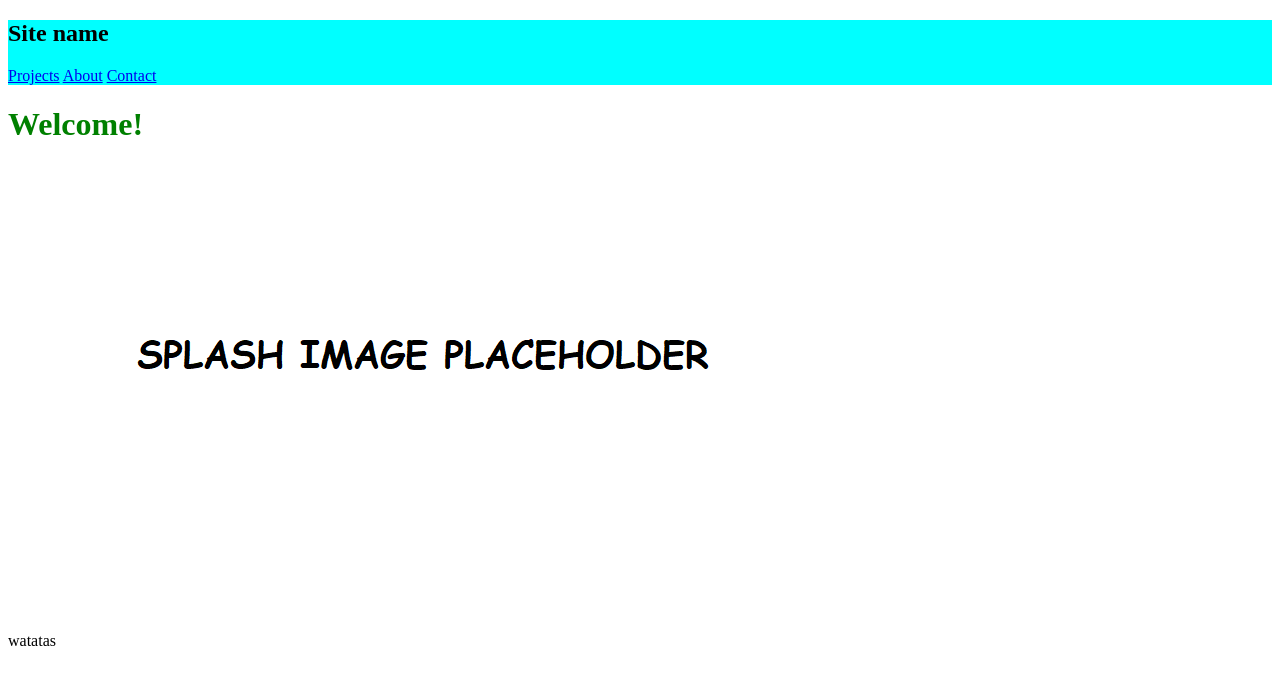
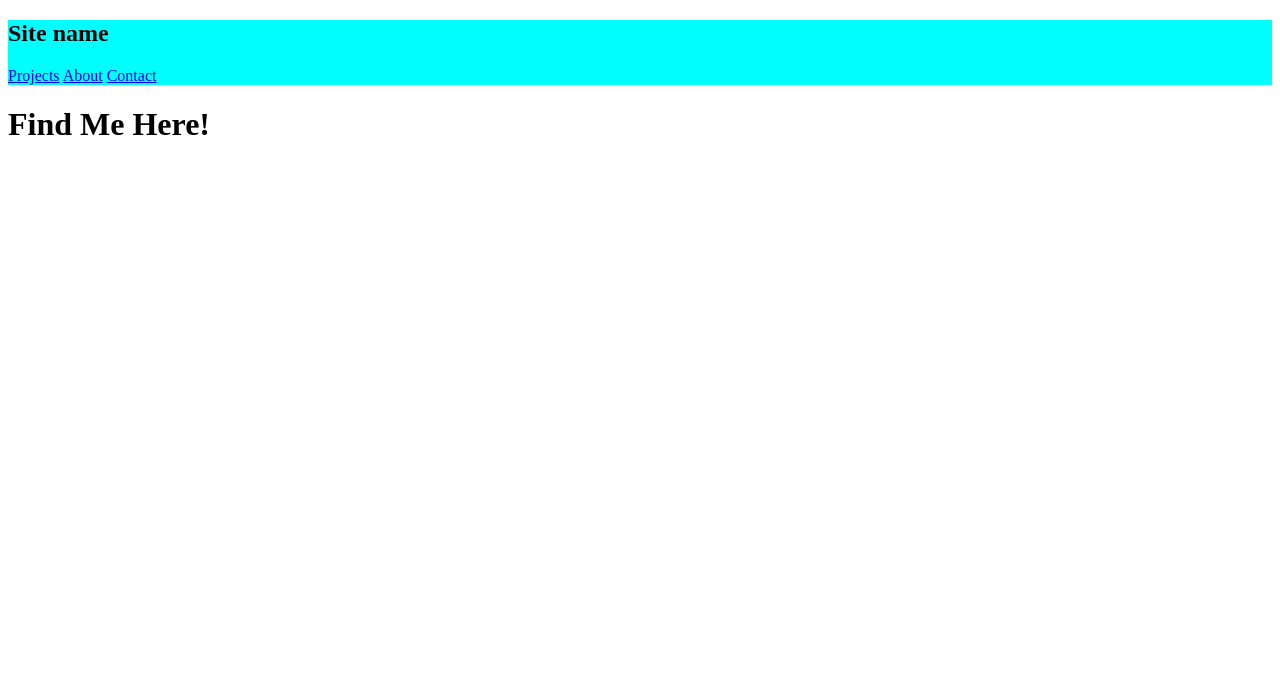
Before and after one commit to ehw014/cse134b_hw2, a plain HTML site: page contact.html in a window 1280 px wide. Drawn offline with Linux system fonts and the light colour scheme.

Commit message:
second commit

```diff
--- a/contact.html
+++ b/contact.html
@@ -3,7 +3,7 @@
 
 <head>
     <meta charset="UTF-8">
-    <title>Resume Site</title>
+    <title>Contact Info</title>
 </head>
 
 <body>
@@ -16,11 +16,8 @@
 
 
     <header>
-        <h1 style="color:green;">Welcome!</h1>
-        <img src="temp_splash.png" alt="Image for Splash Page">
-
+        <h1><strong>Find Me Here!</strong></h1>
      </header>
-    <p>watatas</p>
 </body>
 
 </html>
```
Also changed, not shown: about.html (+1 -3 lines), project.html (+1 -3 lines).
